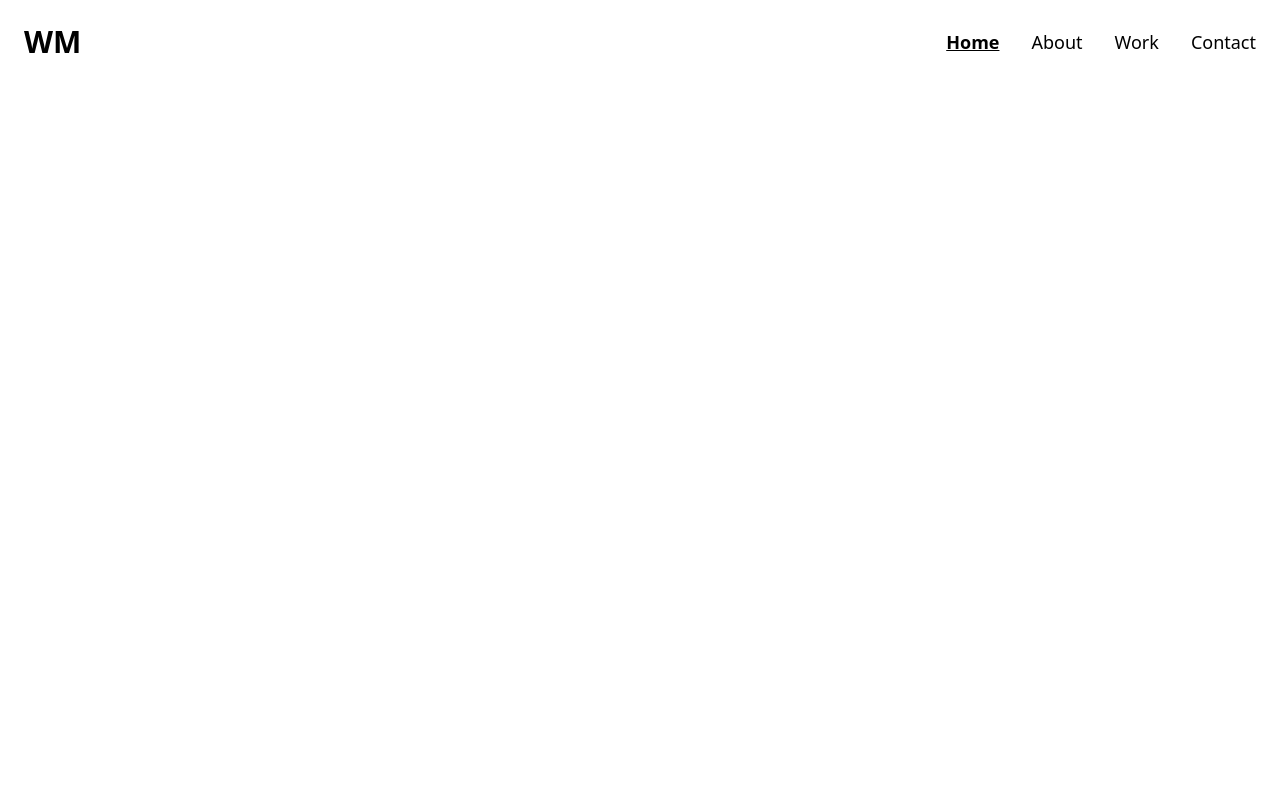
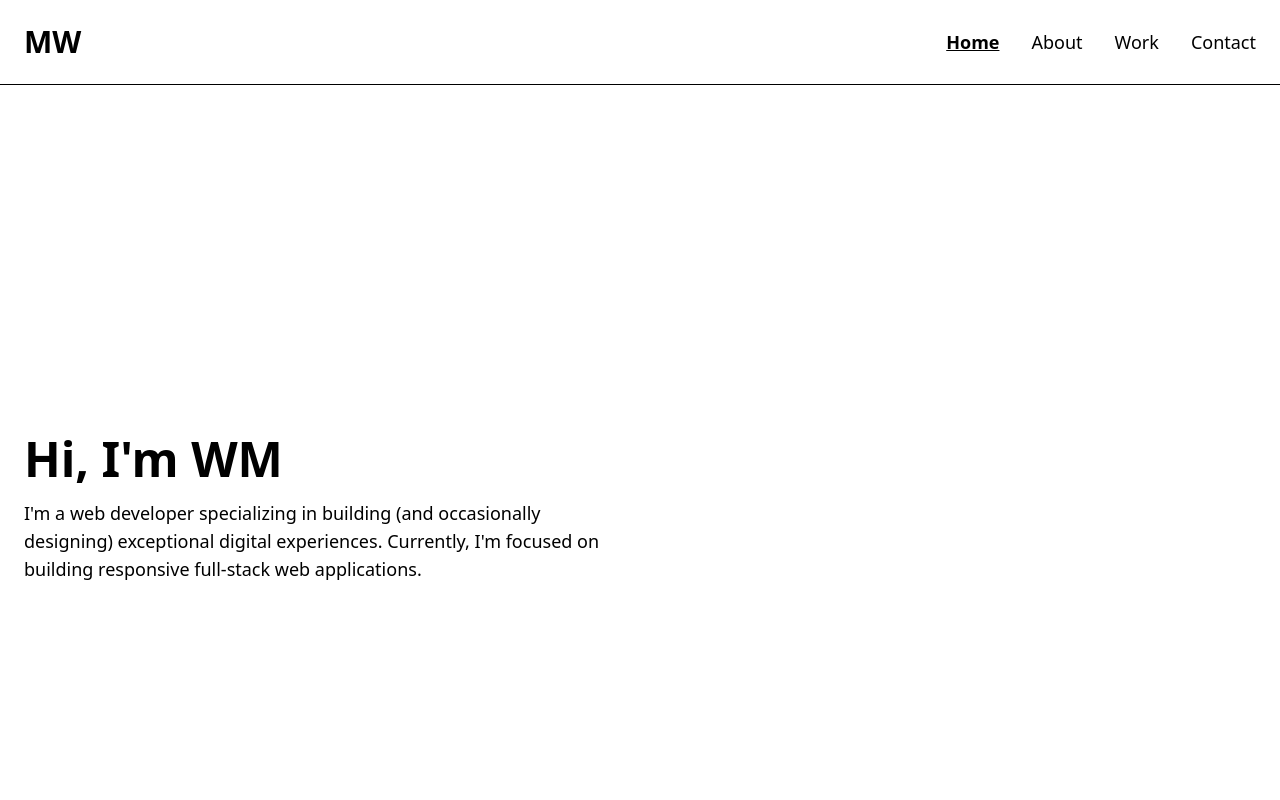
Before and after one commit to Magwar/tutorial-hell, a React (Vite) app: page / in a window 1280 px wide. Shown: the top 800 px of the page. Built offline with nearby package versions, Linux system fonts and the light colour scheme.

Commit message:
feat: implement main application structure with sections and navigation

```diff
--- a/src/App.jsx
+++ b/src/App.jsx
@@ -1,16 +1,34 @@
+import { useState } from "react";
+import Navbar from "./components/Navbar";
+import Home from "./sections/Home";
+import About from "./sections/About";
+import Work from "./sections/Work";
+import Contact from "./sections/Contact";
 import "./App.css";
-import Navbar from "./components/Navbar";
 
-const App = () => {
+function App() {
   const navLinks = ["Home", "About", "Work", "Contact"];
+  const [active, setActive] = useState("home");
+
   return (
     <>
-      <Navbar logo="WM" links={navLinks} />
-      <main></main>
-      <footer>
-      </footer>
+      <header className="sticky top-0 z-50 bg-white border-b">
+        <Navbar
+          logo="MW"
+          links={navLinks}
+          active={active}
+          setActive={setActive}
+        />
+      </header>
+
+      <main className="max-w-7xl mx-auto p-6 space-y-32">
+        <Home />
+        <About />
+        <Work />
+        <Contact />
+      </main>
     </>
   );
-};
+}
 
 export default App;
--- a/src/components/Navbar.jsx
+++ b/src/components/Navbar.jsx
@@ -1,22 +1,27 @@
-import {useState} from 'react';
+import NavLink from "./NavLink";
 
-const Navbar = ({ logo, links }) => {
-    const [active, setActive] = useState(links[0]);
-
+const Navbar = ({ logo, links, active, setActive }) => {
   return (
     <nav className="flex justify-between items-center p-6 max-w-7xl mx-auto">
-      <h1 className="text-3xl font-bold">{logo}</h1>
+      <h1 className="text-3xl font-bold">
+        <a href="#home" onClick={() => setActive("home")}>
+          {logo}
+        </a>
+      </h1>
 
       <ul className="flex gap-8 text-lg">
-        {links.map((link) => (
-          <li key={link}>
-            <a href={`#${link.toLowerCase()}`}
-            onClick={()=>setActive(link)}
-            className={`hover:text-gray-500 ${active === link ? 'font-bold underline' : ''}`}>
-              {link}
-            </a>
-          </li>
-        ))}
+        {links.map((link) => {
+          const id = link.toLowerCase();
+
+          return (
+            <NavLink
+              key={link}
+              link={link}
+              isActive={active === id}
+              onClick={() => setActive(id)}
+            />
+          );
+        })}
       </ul>
     </nav>
   );
--- /dev/null
+++ b/src/components/Navlink.jsx
@@ -0,0 +1,17 @@
+const NavLink = ({ link, isActive, onClick }) => {
+  return (
+    <li>
+      <a
+        href={`#${link.toLowerCase()}`}
+        onClick={onClick}
+        className={`hover:text-gray-500 ${
+          isActive ? "font-bold underline" : ""
+        }`}
+      >
+        {link}
+      </a>
+    </li>
+  );
+};
+
+export default NavLink;
--- a/src/index.css
+++ b/src/index.css
@@ -1 +1,4 @@
 @import "tailwindcss";
+html {
+    scroll-behavior: smooth;
+}
--- /dev/null
+++ b/src/sections/About.jsx
@@ -0,0 +1,20 @@
+const About = () => {
+  return (
+    <section id="about" className="min-h-screen scroll-mt-24">
+      <h2 className="text-4xl font-bold mb-6">About</h2>
+
+      <p className="max-w-2xl mb-4">
+        I enjoy turning complex problems into simple, beautiful, and intuitive
+        designs. When I’m not coding, I’m usually learning something new or
+        refining my skills.
+      </p>
+
+      <p className="max-w-2xl">
+        My current focus is on React, modern JavaScript, and building projects
+        that feel good to use.
+      </p>
+    </section>
+  );
+};
+
+export default About;
--- /dev/null
+++ b/src/sections/Contact.jsx
@@ -0,0 +1,15 @@
+const Contact = () => {
+  return (
+    <section id="contact" className="min-h-screen scroll-mt-24">
+      <h2 className="text-4xl font-bold mb-6">Contact</h2>
+
+      <p className="mb-4">Want to work together or have a question?</p>
+
+      <a href="mailto:hello@example.com" className="underline font-medium">
+        William@gmail.com.com
+      </a>
+    </section>
+  );
+};
+
+export default Contact;
--- /dev/null
+++ b/src/sections/Home.jsx
@@ -0,0 +1,15 @@
+
+const Home = () => {
+  return (
+    <section id="home" className="min-h-screen scroll-mt-24 flex items-center">
+        <div>
+            <h2 className="text-5xl font-bold mb-4">Hi, I'm WM</h2>
+            <p className="text-lg max-w-xl">
+                I'm a web developer specializing in building (and occasionally designing) exceptional digital experiences. Currently, I'm focused on building responsive full-stack web applications.
+            </p>
+        </div>
+    </section>
+  )
+}
+
+export default Home
--- /dev/null
+++ b/src/sections/Work.jsx
@@ -0,0 +1,33 @@
+const projects = [
+  {
+    title: "Portfolio Website",
+    description: "Personal website built with React and Tailwind CSS.",
+  },
+  {
+    title: "Todo App",
+    description: "A simple task manager with state and components.",
+  },
+  {
+    title: "Weather App",
+    description: "Fetches live weather data using an API.",
+  },
+];
+
+const Work = () => {
+  return (
+    <section id="work" className="min-h-screen scroll-mt-24">
+      <h2 className="text-4xl font-bold mb-6">Work</h2>
+
+      <div className="grid gap-6 md:grid-cols-2">
+        {projects.map((project) => (
+          <div key={project.title} className="border p-6 rounded-lg">
+            <h3 className="text-xl font-semibold mb-2">{project.title}</h3>
+            <p>{project.description}</p>
+          </div>
+        ))}
+      </div>
+    </section>
+  );
+};
+
+export default Work;
```
